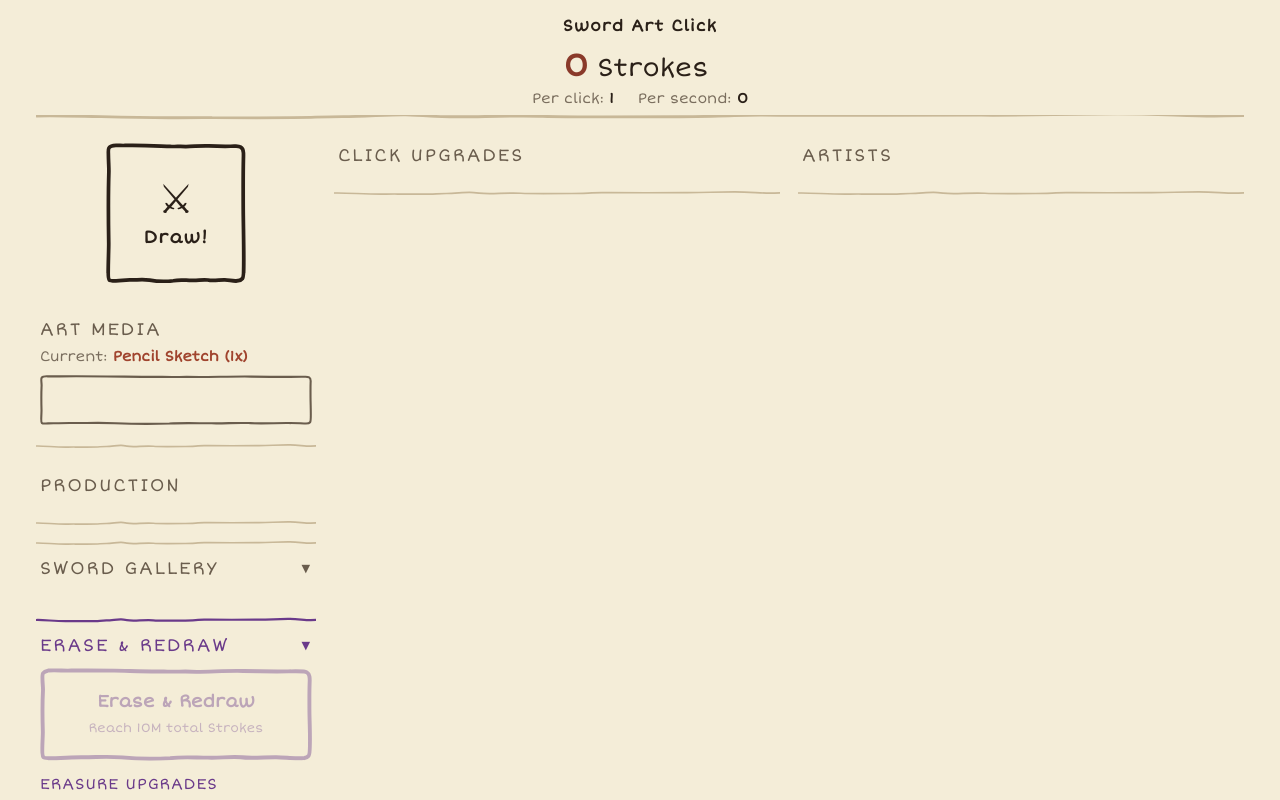
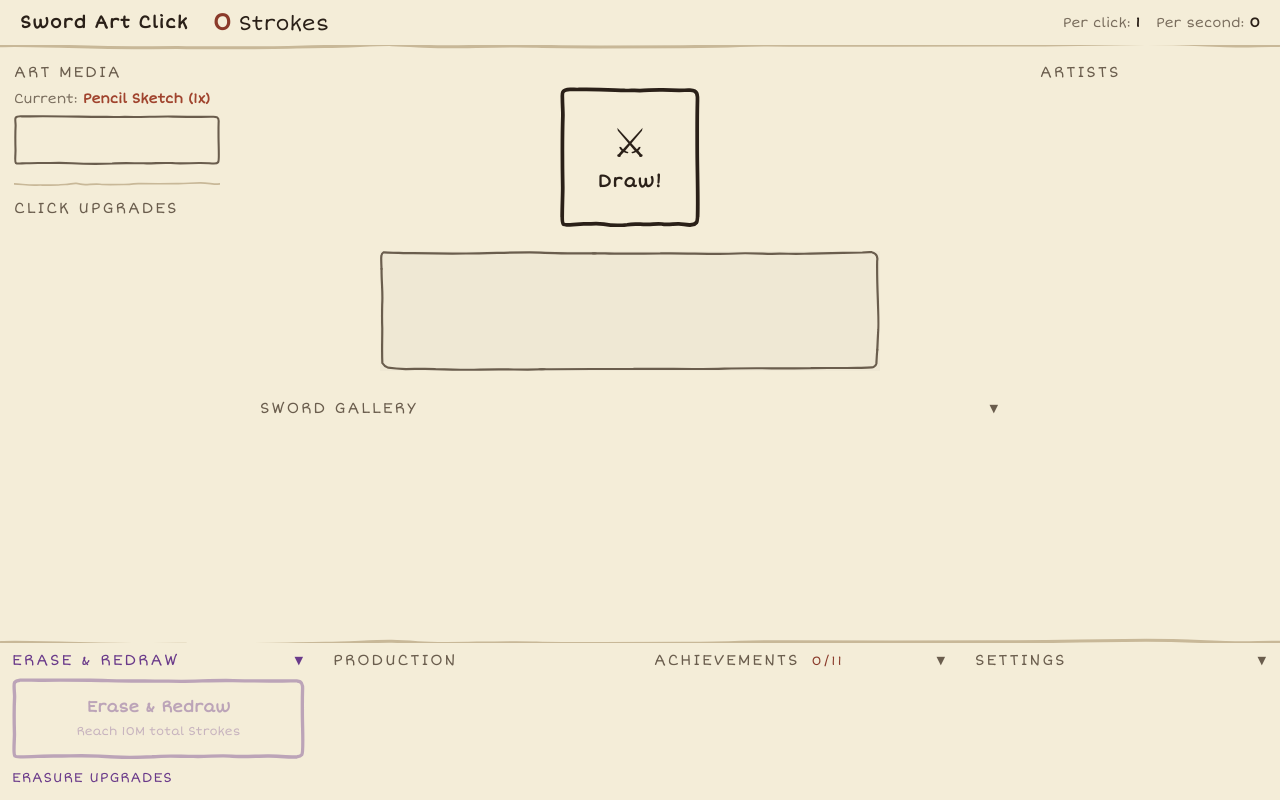
Before and after one commit to jalvarado91/swordart-click, a website: page index.html in a window 1280 px wide. Drawn offline with Linux system fonts and the light colour scheme.

Commit message:
Restructure

```diff
--- a/index.html
+++ b/index.html
@@ -12,48 +12,49 @@
     </head>
     <body>
         <div id="game">
-            <header>
+            <div id="top-bar">
                 <h1>Sword Art Click</h1>
-                <p class="tagline">Draw your sword.</p>
-            </header>
-
                 <div id="stats">
                     <div id="strokes-display">
                         <span id="strokes-count">0</span> Strokes
                         <span id="multiplier-display"></span>
                     </div>
                     <div id="rates">
-                    <span>Per click: <strong id="per-click">1</strong></span>
-                    <span>Per second: <strong id="per-second">0</strong></span>
+                        <span
+                            >Per click: <strong id="per-click">1</strong></span
+                        >
+                        <span
+                            >Per second:
+                            <strong id="per-second">0</strong></span
+                        >
+                    </div>
                 </div>
             </div>
 
-            <div id="main-area">
-                <div id="col-click">
+            <div id="panel-left">
+                <div id="media-panel">
+                    <h2>Art Media</h2>
+                    <div id="current-media-label">
+                        Current:
+                        <span id="current-media">Pencil Sketch (1x)</span>
+                    </div>
+                    <button id="media-upgrade-btn" class="upgrade-btn"></button>
+                </div>
+
+                <div id="upgrades-panel">
+                    <h2>Click Upgrades</h2>
+                    <div id="upgrades-list"></div>
+                </div>
+            </div>
+
+            <div id="stage">
                 <div id="click-zone">
                     <button id="draw-btn">
                         <span class="sword-icon">&#x2694;</span>
                         <span class="btn-label">Draw!</span>
                     </button>
                 </div>
-
-                    <div id="media-panel">
-                        <h2>Art Media</h2>
-                        <div id="current-media-label">
-                            Current:
-                            <span id="current-media">Pencil Sketch (1x)</span>
-                        </div>
-                        <button
-                            id="media-upgrade-btn"
-                            class="upgrade-btn"
-                        ></button>
-                    </div>
-
-                    <div id="breakdown-panel">
-                        <h2>Production</h2>
-                        <div id="production-breakdown"></div>
-                    </div>
-
+                <div id="canvas-area"></div>
                 <div id="gallery-section" class="collapsible">
                     <h2 class="collapsible-toggle" data-section="gallery">
                         Sword Gallery
@@ -63,7 +64,16 @@
                         <div id="sword-gallery"></div>
                     </div>
                 </div>
+            </div>
 
+            <div id="panel-right">
+                <div id="artists-panel">
+                    <h2>Artists</h2>
+                    <div id="artists-list"></div>
+                </div>
+            </div>
+
+            <div id="bottom-bar">
                 <div id="prestige-section" class="collapsible">
                     <h2 class="collapsible-toggle" data-section="prestige">
                         Erase &amp; Redraw
@@ -88,11 +98,13 @@
                     </div>
                 </div>
 
+                <div id="breakdown-panel">
+                    <h2>Production</h2>
+                    <div id="production-breakdown"></div>
+                </div>
+
                 <div id="achievements-section" class="collapsible">
-                        <h2
-                            class="collapsible-toggle"
-                            data-section="achievements"
-                        >
+                    <h2 class="collapsible-toggle" data-section="achievements">
                         Achievements
                         <span id="achievement-counter">0/11</span>
                         <span class="toggle-indicator">&#x25BC;</span>
@@ -140,21 +152,6 @@
                 </div>
             </div>
 
-                <div id="col-upgrades">
-                    <div id="upgrades-panel">
-                        <h2>Click Upgrades</h2>
-                        <div id="upgrades-list"></div>
-                    </div>
-                </div>
-
-                <div id="col-artists">
-                    <div id="artists-panel">
-                        <h2>Artists</h2>
-                        <div id="artists-list"></div>
-                    </div>
-                </div>
-            </div>
-
             <div id="notifications"></div>
         </div>
 
--- a/src/style.css
+++ b/src/style.css
@@ -44,8 +44,6 @@ body {
     font-family: "Short Stack", "Georgia", cursive;
     height: 100vh;
     overflow: hidden;
-    display: flex;
-    justify-content: center;
     /* Subtle paper grain texture via repeating gradients */
     background-image:
         repeating-linear-gradient(
@@ -64,141 +62,123 @@ body {
         );
 }
 
+/* ============================================================
+   GRID LAYOUT
+   +----------------------------------------------------------+
+   | top-bar   top-bar    top-bar                              |
+   +----------+----------------------------+------------------+
+   | left     | stage                      | right            |
+   |          |                            |                  |
+   +----------+----------------------------+------------------+
+   | bottom    bottom     bottom                               |
+   +----------------------------------------------------------+
+   ============================================================ */
+
 #game {
     width: 100%;
-    max-width: 1280px;
     height: 100vh;
-    display: flex;
-    flex-direction: column;
+    display: grid;
+    grid-template-rows: auto 1fr auto;
+    grid-template-columns: 240px 1fr 260px;
+    grid-template-areas:
+        "top-bar   top-bar    top-bar"
+        "left      stage      right"
+        "bottom    bottom     bottom";
     overflow: hidden;
-    padding: 12px 36px 0;
     background: var(--paper);
-    box-shadow:
-        -4px 0 12px rgba(0, 0, 0, 0.06),
-        4px 0 12px rgba(0, 0, 0, 0.06);
 }
 
-header {
-    text-align: center;
-    padding: 24px 0 16px;
-    animation: header-collapse 0.6s ease 2.5s forwards;
-    overflow: hidden;
+/* --- Top Bar: title + stats in one row --- */
+
+#top-bar {
+    grid-area: top-bar;
+    display: flex;
+    align-items: center;
+    gap: 24px;
+    padding: 8px 20px;
+    border-bottom: 6px solid transparent;
+    border-image: var(--sketch-hr) 0 3 6 3 stretch;
 }
 
-header h1 {
-    font-size: 1.8rem;
+#top-bar h1 {
+    font-size: 1.1rem;
     color: var(--ink);
-    letter-spacing: 2px;
-    animation: h1-collapse 0.6s ease 2.5s forwards;
-}
-
-.tagline {
-    color: var(--text-dim);
-    font-style: italic;
-    margin-top: 2px;
-    font-size: 0.85rem;
-    max-height: 2em;
-    opacity: 1;
-    animation: tagline-collapse 0.6s ease 2.5s forwards;
-}
-
-@keyframes header-collapse {
-    to {
-        padding: 4px 0 2px;
-    }
-}
-
-@keyframes h1-collapse {
-    to {
-        font-size: 1rem;
-        letter-spacing: 1px;
-    }
-}
-
-@keyframes tagline-collapse {
-    to {
-        max-height: 0;
-        opacity: 0;
-        margin-top: 0;
-    }
+    letter-spacing: 1px;
+    white-space: nowrap;
 }
 
 #stats {
-    text-align: center;
-    padding: 8px 0;
-    border-bottom: 6px solid transparent;
-    border-image: var(--sketch-hr) 0 3 6 3 stretch;
-    margin-bottom: 12px;
+    display: flex;
+    align-items: center;
+    gap: 20px;
+    flex: 1;
 }
 
 #strokes-display {
-    font-size: 1.6rem;
+    font-size: 1.3rem;
     color: var(--ink);
-    margin-bottom: 4px;
 }
 
 #strokes-count {
     font-weight: bold;
     color: var(--accent);
-    font-size: 2rem;
+    font-size: 1.5rem;
 }
 
 #multiplier-display {
-    font-size: 1rem;
+    font-size: 0.9rem;
     color: var(--success);
-    margin-left: 8px;
+    margin-left: 6px;
 }
 
 #rates {
     display: flex;
-    justify-content: center;
-    gap: 24px;
+    gap: 16px;
     color: var(--text-dim);
-    font-size: 0.9rem;
+    font-size: 0.85rem;
+    margin-left: auto;
 }
 
 #rates strong {
     color: var(--ink);
 }
 
-#main-area {
-    flex: 1;
-    min-height: 0;
-    display: flex;
-    gap: 18px;
-    padding-bottom: 8px;
+/* --- Left Panel: media + click upgrades --- */
+
+#panel-left {
+    grid-area: left;
+    overflow-y: auto;
+    padding: 12px 14px;
+    border-right: 6px solid transparent;
+    border-image: var(--sketch-hr) 3 6 3 0 stretch;
 }
 
-#col-click {
-    width: 280px;
-    flex-shrink: 0;
+/* --- Right Panel: artists --- */
+
+#panel-right {
+    grid-area: right;
+    overflow-y: auto;
+    padding: 12px 14px;
+    border-left: 6px solid transparent;
+    border-image: var(--sketch-hr) 3 0 3 6 stretch;
+}
+
+/* --- Center Stage: draw button + canvas + gallery --- */
+
+#stage {
+    grid-area: stage;
+    overflow-y: auto;
     display: flex;
     flex-direction: column;
-    gap: 14px;
-    overflow-y: auto;
-}
-
-#col-upgrades {
-    flex: 1;
-    display: flex;
-    flex-direction: column;
-    gap: 14px;
-    overflow-y: auto;
-}
-
-#col-artists {
-    flex: 1;
-    display: flex;
-    flex-direction: column;
-    gap: 14px;
-    overflow-y: auto;
+    align-items: center;
+    padding: 12px 20px;
 }
 
 #click-zone {
     display: flex;
     justify-content: center;
     align-items: center;
-    min-height: 160px;
+    padding: 24px 0;
 }
 
 #draw-btn {
@@ -239,19 +219,30 @@ header h1 {
     letter-spacing: 1px;
 }
 
+/* --- Canvas Area (placeholder for future visual content) --- */
+
+#canvas-area {
+    width: 100%;
+    max-width: 500px;
+    min-height: 120px;
+    border: 8px solid transparent;
+    border-image: var(--sketch-border) 10 stretch;
+    background: var(--surface);
+    margin-bottom: 16px;
+}
+
 /* --- Media Panel --- */
 
 #media-panel {
     background: transparent;
-    border-radius: 0;
-    padding: 12px 4px;
-    border: none;
+    padding: 0 0 12px;
+    margin-bottom: 12px;
     border-bottom: 6px solid transparent;
     border-image: var(--sketch-hr) 0 3 6 3 stretch;
 }
 
 #media-panel h2 {
-    font-size: 1.1rem;
+    font-size: 0.95rem;
     color: var(--ink-light);
     margin-bottom: 8px;
     text-transform: uppercase;
@@ -260,9 +251,9 @@ header h1 {
 }
 
 #current-media-label {
-    font-size: 0.9rem;
+    font-size: 0.85rem;
     color: var(--text-dim);
-    margin-bottom: 10px;
+    margin-bottom: 8px;
 }
 
 #current-media {
@@ -281,38 +272,20 @@ header h1 {
     font-style: italic;
 }
 
-/* --- Panel shared styles --- */
+/* --- Panel shared heading style --- */
 
-.panel-heading {
-    font-size: 1.1rem;
+#upgrades-panel h2,
+#artists-panel h2,
+#breakdown-panel h2 {
+    font-size: 0.95rem;
     color: var(--ink-light);
-    margin-bottom: 12px;
+    margin-bottom: 10px;
     text-transform: uppercase;
     letter-spacing: 2px;
     font-weight: normal;
 }
 
-#upgrades-panel,
-#artists-panel,
-#breakdown-panel {
-    background: transparent;
-    border-radius: 0;
-    padding: 12px 4px;
-    border: none;
-    border-bottom: 6px solid transparent;
-    border-image: var(--sketch-hr) 0 3 6 3 stretch;
-}
-
-#upgrades-panel h2,
-#artists-panel h2,
-#breakdown-panel h2 {
-    font-size: 1.1rem;
-    color: var(--ink-light);
-    margin-bottom: 12px;
-    text-transform: uppercase;
-    letter-spacing: 2px;
-    font-weight: normal;
-}
+/* --- Upgrade buttons (shared) --- */
 
 .upgrade-btn {
     width: 100%;
@@ -320,7 +293,7 @@ header h1 {
     border: 8px solid transparent;
     border-image: var(--sketch-btn) 10 stretch;
     padding: 6px 8px;
-    margin-bottom: 6px;
+    margin-bottom: 4px;
     cursor: pointer;
     text-align: left;
     color: var(--text);
@@ -345,7 +318,7 @@ header h1 {
 
 .upgrade-name {
     font-weight: bold;
-    font-size: 1rem;
+    font-size: 0.95rem;
     color: var(--ink);
     display: flex;
     justify-content: space-between;
@@ -353,20 +326,20 @@ header h1 {
 }
 
 .upgrade-cost {
-    font-size: 0.85rem;
+    font-size: 0.8rem;
     color: var(--accent);
     font-weight: normal;
 }
 
 .upgrade-desc {
-    font-size: 0.8rem;
+    font-size: 0.75rem;
     color: var(--text-dim);
-    margin-top: 4px;
+    margin-top: 3px;
     font-style: italic;
 }
 
 .upgrade-owned {
-    font-size: 0.8rem;
+    font-size: 0.75rem;
     color: var(--text-dim);
     margin-top: 2px;
 }
@@ -374,23 +347,27 @@ header h1 {
 /* --- Artist specific --- */
 
 .artist-count {
-    font-size: 0.8rem;
+    font-size: 0.75rem;
     color: var(--text-dim);
     margin-top: 2px;
 }
 
 .artist-production {
-    font-size: 0.8rem;
+    font-size: 0.75rem;
     color: var(--success);
     margin-top: 2px;
 }
 
 /* --- Production Breakdown --- */
 
+#breakdown-panel {
+    padding: 0 4px;
+}
+
 .breakdown-line {
-    font-size: 0.85rem;
+    font-size: 0.8rem;
     color: var(--text);
-    padding: 4px 0;
+    padding: 3px 0;
     border-bottom: 4px solid transparent;
     border-image: var(--sketch-hr) 0 3 6 3 stretch;
 }
@@ -401,7 +378,7 @@ header h1 {
 }
 
 .breakdown-empty {
-    font-size: 0.85rem;
+    font-size: 0.8rem;
     color: var(--text-dim);
     font-style: italic;
 }
@@ -409,16 +386,13 @@ header h1 {
 /* --- Sword Gallery --- */
 
 #gallery-section {
+    width: 100%;
     background: transparent;
-    border-radius: 0;
-    padding: 12px 4px;
-    border: none;
-    border-top: 6px solid transparent;
-    border-image: var(--sketch-hr) 6 3 0 3 stretch;
+    padding: 12px 0;
 }
 
 #gallery-section h2 {
-    font-size: 1.1rem;
+    font-size: 0.95rem;
     color: var(--ink-light);
     margin-bottom: 0;
     text-transform: uppercase;
@@ -432,12 +406,12 @@ header h1 {
 
 #sword-gallery {
     display: grid;
-    grid-template-columns: repeat(auto-fill, minmax(180px, 1fr));
-    gap: 10px;
+    grid-template-columns: repeat(auto-fill, minmax(160px, 1fr));
+    gap: 8px;
 }
 
 .sword-entry {
-    padding: 12px;
+    padding: 10px;
     border: 8px solid transparent;
     border-image: var(--sketch-btn) 10 stretch;
     transition: background 0.3s ease;
@@ -456,9 +430,9 @@ header h1 {
 
 .sword-name {
     font-weight: bold;
-    font-size: 0.95rem;
+    font-size: 0.9rem;
     color: var(--ink);
-    margin-bottom: 4px;
+    margin-bottom: 3px;
 }
 
 .sword-entry.locked .sword-name {
@@ -466,15 +440,15 @@ header h1 {
 }
 
 .sword-desc {
-    font-size: 0.8rem;
+    font-size: 0.75rem;
     color: var(--text-dim);
     font-style: italic;
 }
 
 .sword-bonus {
-    font-size: 0.75rem;
+    font-size: 0.7rem;
     color: var(--success);
-    margin-top: 4px;
+    margin-top: 3px;
 }
 
 @keyframes sword-unlock {
@@ -492,6 +466,29 @@ header h1 {
         opacity: 1;
         filter: none;
     }
+}
+
+/* --- Bottom Bar: footer with collapsible sections --- */
+
+#bottom-bar {
+    grid-area: bottom;
+    display: flex;
+    gap: 0;
+    border-top: 6px solid transparent;
+    border-image: var(--sketch-hr) 6 3 0 3 stretch;
+    overflow-y: auto;
+    max-height: 40vh;
+}
+
+#bottom-bar > * {
+    flex: 1;
+    padding: 8px 12px;
+    min-width: 0;
+}
+
+#bottom-bar > *:not(:last-child) {
+    border-right: 4px solid transparent;
+    border-image: var(--sketch-hr) 3 6 3 0 stretch;
 }
 
 /* --- Notifications --- */
@@ -581,17 +578,8 @@ header h1 {
 
 /* --- Achievements --- */
 
-#achievements-section {
-    background: transparent;
-    border-radius: 0;
-    padding: 12px 4px;
-    border: none;
-    border-top: 6px solid transparent;
-    border-image: var(--sketch-hr) 6 3 0 3 stretch;
-}
-
 #achievements-section h2 {
-    font-size: 1.1rem;
+    font-size: 0.95rem;
     color: var(--ink-light);
     margin-bottom: 0;
     text-transform: uppercase;
@@ -600,23 +588,23 @@ header h1 {
 }
 
 #achievements-section .collapsible-content:not(.collapsed) {
-    margin-top: 12px;
+    margin-top: 8px;
 }
 
 #achievement-counter {
-    font-size: 0.85rem;
+    font-size: 0.8rem;
     color: var(--accent);
-    margin-left: 8px;
+    margin-left: 6px;
 }
 
 #achievements-list {
     display: grid;
-    grid-template-columns: repeat(auto-fill, minmax(200px, 1fr));
-    gap: 8px;
+    grid-template-columns: repeat(auto-fill, minmax(180px, 1fr));
+    gap: 6px;
 }
 
 .achievement-entry {
-    padding: 10px;
+    padding: 8px;
     border: 8px solid transparent;
     border-image: var(--sketch-btn) 10 stretch;
     transition: background 0.3s ease;
@@ -635,7 +623,7 @@ header h1 {
 
 .achievement-name {
     font-weight: bold;
-    font-size: 0.9rem;
+    font-size: 0.85rem;
     color: var(--ink);
     margin-bottom: 2px;
 }
@@ -645,7 +633,7 @@ header h1 {
 }
 
 .achievement-desc {
-    font-size: 0.75rem;
+    font-size: 0.7rem;
     color: var(--text-dim);
     font-style: italic;
 }
@@ -669,17 +657,8 @@ header h1 {
 
 /* --- Prestige --- */
 
-#prestige-section {
-    background: transparent;
-    border-radius: 0;
-    padding: 12px 4px;
-    border: none;
-    border-top: 6px solid transparent;
-    border-image: var(--sketch-hr-prestige) 6 3 0 3 stretch;
-}
-
 #prestige-section h2 {
-    font-size: 1.1rem;
+    font-size: 0.95rem;
     color: var(--prestige);
     margin-bottom: 0;
     text-transform: uppercase;
@@ -688,14 +667,14 @@ header h1 {
 }
 
 #prestige-section .collapsible-content:not(.collapsed) {
-    margin-top: 12px;
+    margin-top: 8px;
 }
 
 #prestige-stats {
-    font-size: 0.9rem;
+    font-size: 0.8rem;
     color: var(--text-dim);
-    line-height: 1.6;
-    margin-bottom: 12px;
+    line-height: 1.5;
+    margin-bottom: 8px;
 }
 
 #prestige-stats strong {
@@ -703,13 +682,13 @@ header h1 {
 }
 
 #prestige-panel h3 {
-    font-size: 0.95rem;
+    font-size: 0.85rem;
     color: var(--prestige);
     text-transform: uppercase;
     letter-spacing: 1px;
     font-weight: normal;
-    margin-top: 14px;
-    margin-bottom: 8px;
+    margin-top: 10px;
+    margin-bottom: 6px;
 }
 
 .prestige-action-btn {
@@ -717,10 +696,10 @@ header h1 {
     background: var(--paper);
     border: 8px solid transparent;
     border-image: var(--sketch-btn-prestige) 10 stretch;
-    padding: 14px;
+    padding: 10px;
     color: var(--prestige);
     font-family: "Short Stack", "Georgia", cursive;
-    font-size: 1.1rem;
+    font-size: 1rem;
     font-weight: bold;
     cursor: pointer;
     transition: background 0.2s ease;
@@ -748,7 +727,7 @@ header h1 {
 }
 
 .prestige-ep-gain {
-    font-size: 0.8rem;
+    font-size: 0.75rem;
     font-weight: normal;
     opacity: 0.8;
 }
@@ -792,35 +771,22 @@ header h1 {
     animation: prestige-fade 500ms ease-out both;
 }
 
-#game.erasing #stats {
+#game.erasing #panel-left {
+    animation: prestige-panel-in 400ms ease-out 150ms both;
+}
+
+#game.erasing #stage {
     animation: prestige-panel-in 400ms ease-out 100ms both;
 }
 
-#game.erasing #col-click {
-    animation: prestige-panel-in 400ms ease-out 150ms both;
-}
-
-#game.erasing #col-upgrades {
+#game.erasing #panel-right {
     animation: prestige-panel-in 400ms ease-out 250ms both;
-}
-
-#game.erasing #col-artists {
-    animation: prestige-panel-in 400ms ease-out 350ms both;
 }
 
 /* --- Settings --- */
 
-#settings-section {
-    background: transparent;
-    border-radius: 0;
-    padding: 12px 4px;
-    border: none;
-    border-top: 6px solid transparent;
-    border-image: var(--sketch-hr) 6 3 0 3 stretch;
-}
-
 #settings-section h2 {
-    font-size: 1.1rem;
+    font-size: 0.95rem;
     color: var(--ink-light);
     margin-bottom: 0;
     text-transform: uppercase;
@@ -829,24 +795,24 @@ header h1 {
 }
 
 #settings-section .collapsible-content:not(.collapsed) {
-    margin-top: 12px;
+    margin-top: 8px;
 }
 
 #settings-controls {
     display: flex;
-    gap: 8px;
+    gap: 6px;
     flex-wrap: wrap;
-    margin-bottom: 10px;
+    margin-bottom: 8px;
 }
 
 .settings-btn {
     background: var(--paper);
     border: 8px solid transparent;
     border-image: var(--sketch-btn) 10 stretch;
-    padding: 8px 16px;
+    padding: 6px 12px;
     color: var(--text);
     font-family: "Short Stack", "Georgia", cursive;
-    font-size: 0.85rem;
+    font-size: 0.8rem;
     cursor: pointer;
 }
 
@@ -873,10 +839,10 @@ header h1 {
     background: var(--paper);
     border: 8px solid transparent;
     border-image: var(--sketch-btn) 10 stretch;
-    padding: 8px;
+    padding: 6px;
     color: var(--text-dim);
     font-family: monospace;
-    font-size: 0.75rem;
+    font-size: 0.7rem;
     resize: vertical;
 }
 
@@ -905,11 +871,6 @@ header h1 {
     margin-left: auto;
 }
 
-.collapsible-content.collapsed + .collapsible-toggle .toggle-indicator,
-.collapsible .collapsed ~ .toggle-indicator {
-    transform: rotate(-90deg);
-}
-
 .collapsible-content.collapsed {
     display: none;
 }
```
Also changed, not shown: .claude/plans/full-viewport-grid-layout.md (added), 1 other file. Lines whose indentation alone changed are shown as unchanged.
